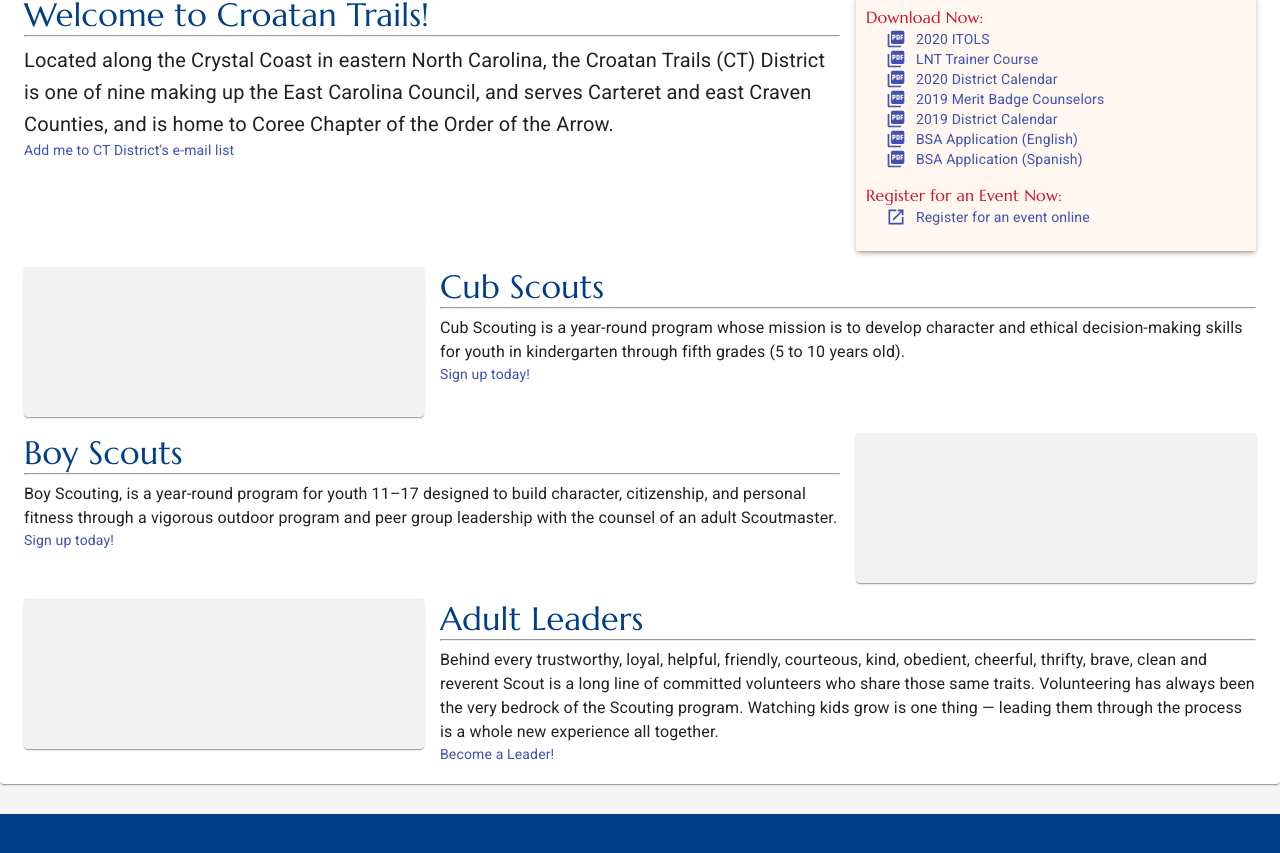
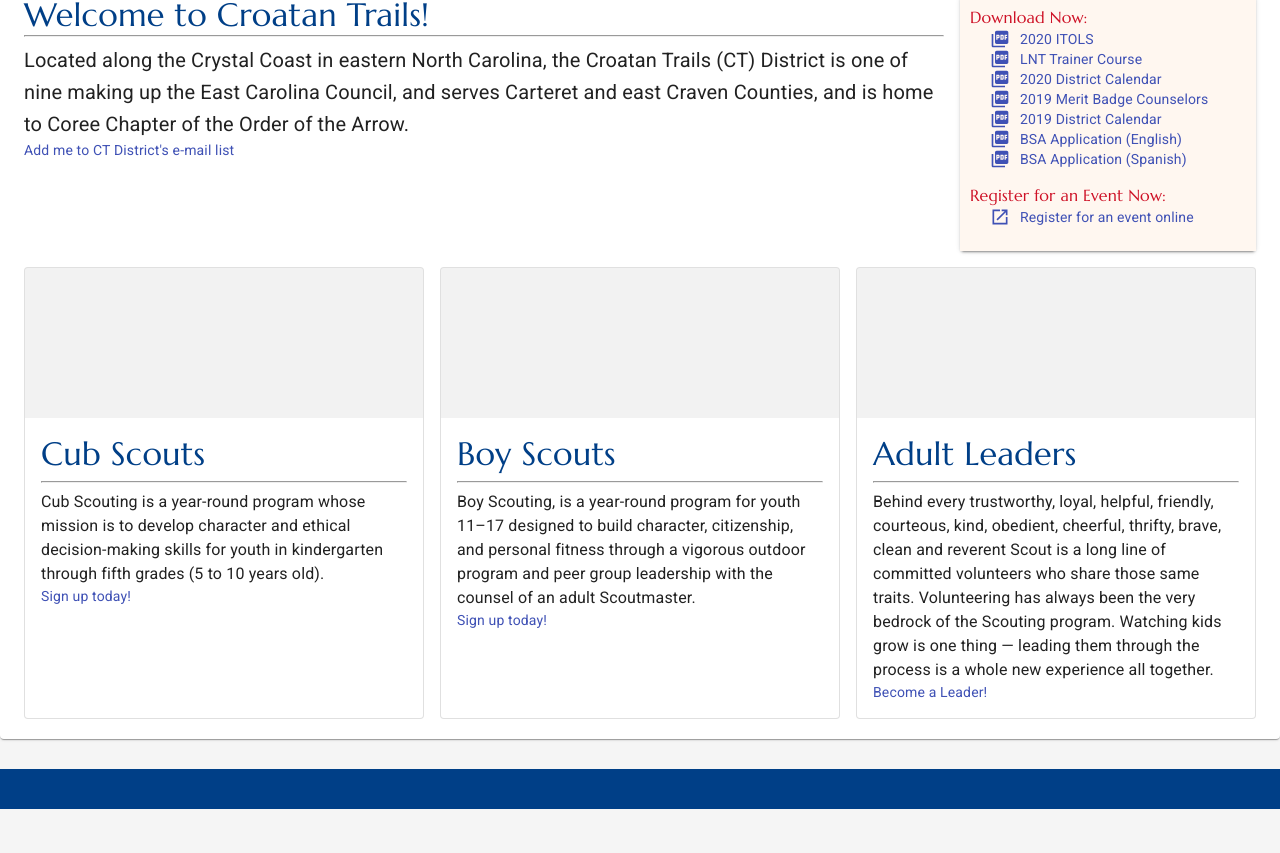
Before and after one commit to Vossryn/ctscouts, a React (Create React App) app: page / in a window 1280 px wide. Shown: the part 441-1294 px from the top of the page. After the commit the page ends 1250 px from the top, so only its background shows below. Built offline with nearby package versions, Linux system fonts and the light colour scheme.

Commit message:
Tweaked the home page desktop layout

```diff
--- a/src/pages/home/card.component.jsx
+++ b/src/pages/home/card.component.jsx
@@ -1,9 +1,8 @@
 import React from 'react';
-// import Typography from '@material-ui/core/Typography';
+import Typography from '@material-ui/core/Typography';
 import { makeStyles } from '@material-ui/core/styles';
-import Container from '@material-ui/core/Container';
+import Link from '@material-ui/core/Link';
 import Card from '@material-ui/core/Card';
-import CardHeader from '@material-ui/core/CardHeader';
 import CardMedia from '@material-ui/core/CardMedia';
 import CardContent from '@material-ui/core/CardContent';
 
@@ -12,22 +11,47 @@
 const useStyles = makeStyles(theme => ({
     root: {
         flexGrow: 1
+    },
+    contentheader: {
+        fontFamily: "Marcellus",
+        color: '#003f87'
+    },
+    img: {
+
+    },
+    content: {
+        height: "300px"
     }
 }));
 
-export default function CampingPage() {
+export default function CampingPage(props) {
     const classes = useStyles();
+    const { title, img, content, link, linkText } = props;
 
     return (
-        <Card>
-            <CardHeader>
-
-            </CardHeader>
+        <Card className={classes.root} variant="outlined">
             <CardMedia>
-
+                <Skeleton variant="rect" height={150}/>
             </CardMedia>
-            <CardContent>
-
+            <CardContent className={classes.content}>
+                <Typography
+                    className={classes.contentheader}
+                    variant="h4"
+                >
+                    {title}
+                </Typography>
+                <hr></hr>
+                <Typography
+                    variant="body1"
+                >
+                    {content}
+                </Typography>
+                <Link
+                    variant="body2"
+                    href={link}
+                >
+                    {linkText}
+                </Link>
             </CardContent>
         </Card>
     )
--- a/src/pages/home/index.jsx
+++ b/src/pages/home/index.jsx
@@ -10,6 +10,8 @@
 import OpenInNewSharpIcon from '@material-ui/icons/OpenInNewSharp';
 
 import Skeleton from '@material-ui/lab/Skeleton';
+
+import Card from './card.component';
 
 const useStyles = makeStyles(theme => ({
     root: {
@@ -51,6 +53,30 @@
     }
 }));
 
+const cards = [
+    {
+        title: 'Cub Scouts',
+        img: '',
+        content: 'Cub Scouting is a year-round program whose mission is to develop character and ethical decision-making skills for youth in kindergarten through fifth grades (5 to 10 years old).',
+        link: 'https://beascout.scouting.org',
+        linkText: 'Sign up today!'
+    },
+    {
+        title: 'Boy Scouts',
+        img: '',
+        content: 'Boy Scouting, is a year-round program for youth 11–17 designed to build character, citizenship, and personal fitness through a vigorous outdoor program and peer group leadership with the counsel of an adult Scoutmaster.',
+        link: 'https://beascout.scouting.org',
+        linkText: 'Sign up today!'
+    },
+    {
+        title: 'Adult Leaders',
+        img: '',
+        content: 'Behind every trustworthy, loyal, helpful, friendly, courteous, kind, obedient, cheerful, thrifty, brave, clean and reverent Scout is a long line of committed volunteers who share those same traits. Volunteering has always been the very bedrock of the Scouting program. Watching kids grow is one thing — leading them through the process is a whole new experience all together.',
+        link: 'https://beascout.scouting.org/Volunteer.aspx',
+        linkText: 'Become a Leader!'
+    }
+]
+
 export default function HomePage() {
     const classes = useStyles();
 
@@ -62,7 +88,7 @@
                 </Grid>
                 <Grid item xs={12}>
                     <Grid container spacing={2}>
-                        <Grid item xs={8}>
+                        <Grid item xs={9}>
                             <Typography variant="h4" className={classes.bsah4}>
                                 Welcome to Croatan Trails!
                             </Typography>
@@ -76,8 +102,8 @@
                                 Add me to CT District's e-mail list
                             </Link>
                         </Grid>
-                        <Grid item xs={4}>
-                            <Paper elevation={3}>
+                        <Grid item xs={3}>
+                            <Paper elevation={2}>
                                 <Container className={classes.downloadnow}>
                                     <Grid container spacing={0}>
                                         <Grid item xs={12}>
@@ -174,79 +200,20 @@
                         </Grid>
                     </Grid>
                 </Grid>
-                <Grid item xs={12}>
-                    <Grid container spacing={2}>
-                        <Grid item xs={4}>
-                            <Paper>
-                                <Skeleton variant="rect" height={150}></Skeleton>
-                            </Paper>
+                {(cards.map((dataItem, index) => {
+                    return (
+                        <Grid item xs={4} key={index}>
+                            <Card
+                                title={dataItem.title}
+                                img={dataItem.img}
+                                content={dataItem.content}
+                                link={dataItem.link}
+                                linkText={dataItem.linkText}
+                            ></Card>
                         </Grid>
-                        <Grid item xs={8}>
-                            <Typography variant="h4" className={classes.bsah4}>
-                                Cub Scouts
-                            </Typography>
-                            <hr className={classes.hrmargin} />
-                            <Typography variant="body1">
-                                Cub Scouting is a year-round program whose mission is to develop character and ethical decision-making skills for youth in kindergarten through fifth grades (5 to 10 years old).
-                            </Typography>
-                            <Link
-                                variant="body2"
-                                href={'https://beascout.scouting.org'}
-                            >
-                                Sign up today!
-                            </Link>
-                        </Grid>
-                    </Grid>
-                </Grid>
-                <Grid item xs={12}>
-                    <Grid container spacing={2}>
-                        <Grid item xs={8}>
-                            <Typography variant="h4" className={classes.bsah4}>
-                                Boy Scouts
-                            </Typography>
-                            <hr className={classes.hrmargin} />
-                            <Typography variant="body1">
-                                Boy Scouting, is a year-round program for youth 11–17 designed to build character, citizenship, and personal fitness through a vigorous outdoor program and peer group leadership with the counsel of an adult Scoutmaster.
-                            </Typography>
-                            <Link
-                                variant="body2"
-                                href={'https://beascout.scouting.org'}
-                            >
-                                Sign up today!
-                            </Link>
-                        </Grid>
-                        <Grid item xs={4}>
-                            <Paper>
-                                <Skeleton variant="rect" height={150}></Skeleton>
-                            </Paper>
-                        </Grid>
-                    </Grid>
-                </Grid>
-                <Grid item xs={12}>
-                    <Grid container spacing={2}>
-                        <Grid item xs={4}>
-                            <Paper>
-                                <Skeleton variant="rect" height={150}></Skeleton>
-                            </Paper>
-                        </Grid>
-                        <Grid item xs={8}>
-                            <Typography variant="h4" className={classes.bsah4}>
-                                Adult Leaders
-                            </Typography>
-                            <hr className={classes.hrmargin} />
-                            <Typography variant="body1">
-                                Behind every trustworthy, loyal, helpful, friendly, courteous, kind, obedient, cheerful, thrifty, brave, clean and reverent Scout is a long line of committed volunteers who share those same traits. Volunteering has always been the very bedrock of the Scouting program. Watching kids grow is one thing — leading them through the process is a whole new experience all together.
-                            </Typography>
-                            <Link
-                                variant="body2"
-                                href={'https://beascout.scouting.org/Volunteer.aspx'}
-                            >
-                                Become a Leader!
-                            </Link>
-                        </Grid>
-                    </Grid>
-                </Grid>
+                    )
+                }))}
             </Grid>
-        </Container >
+        </Container>
     )
 }
```
